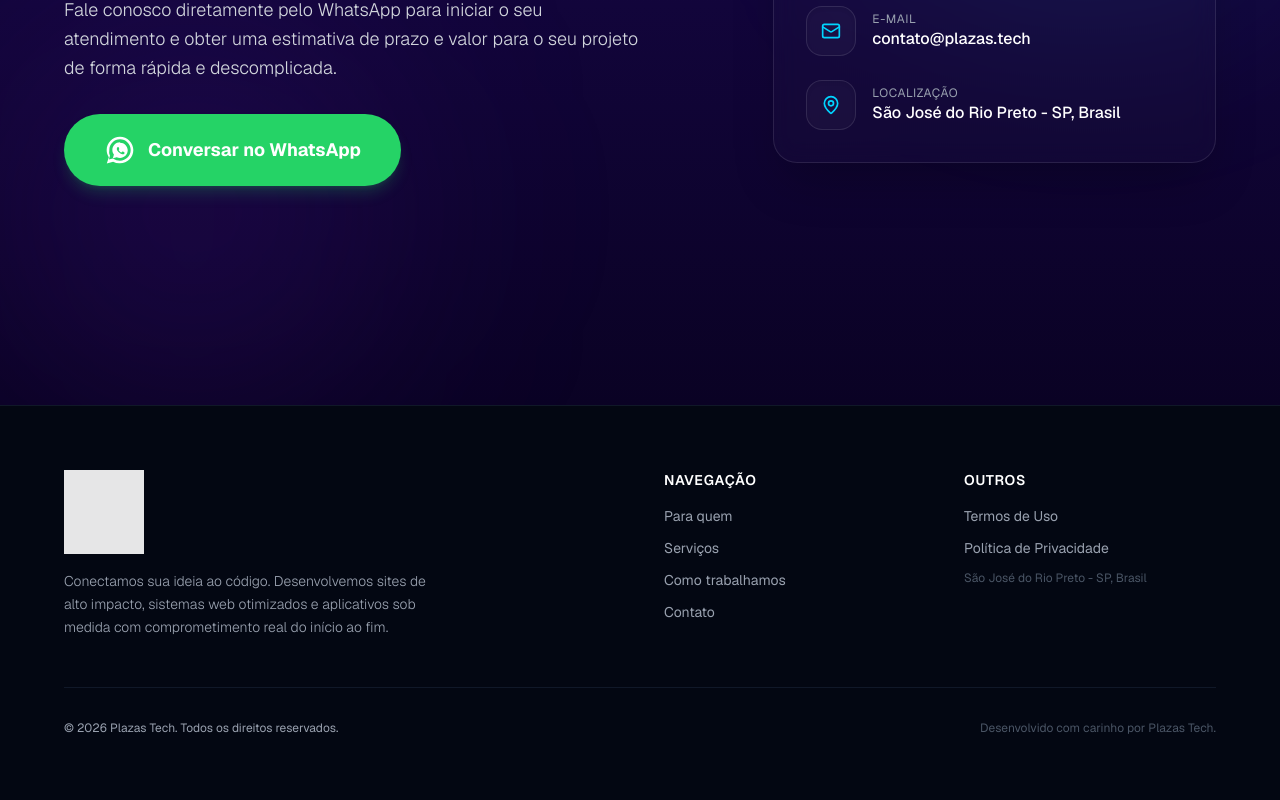
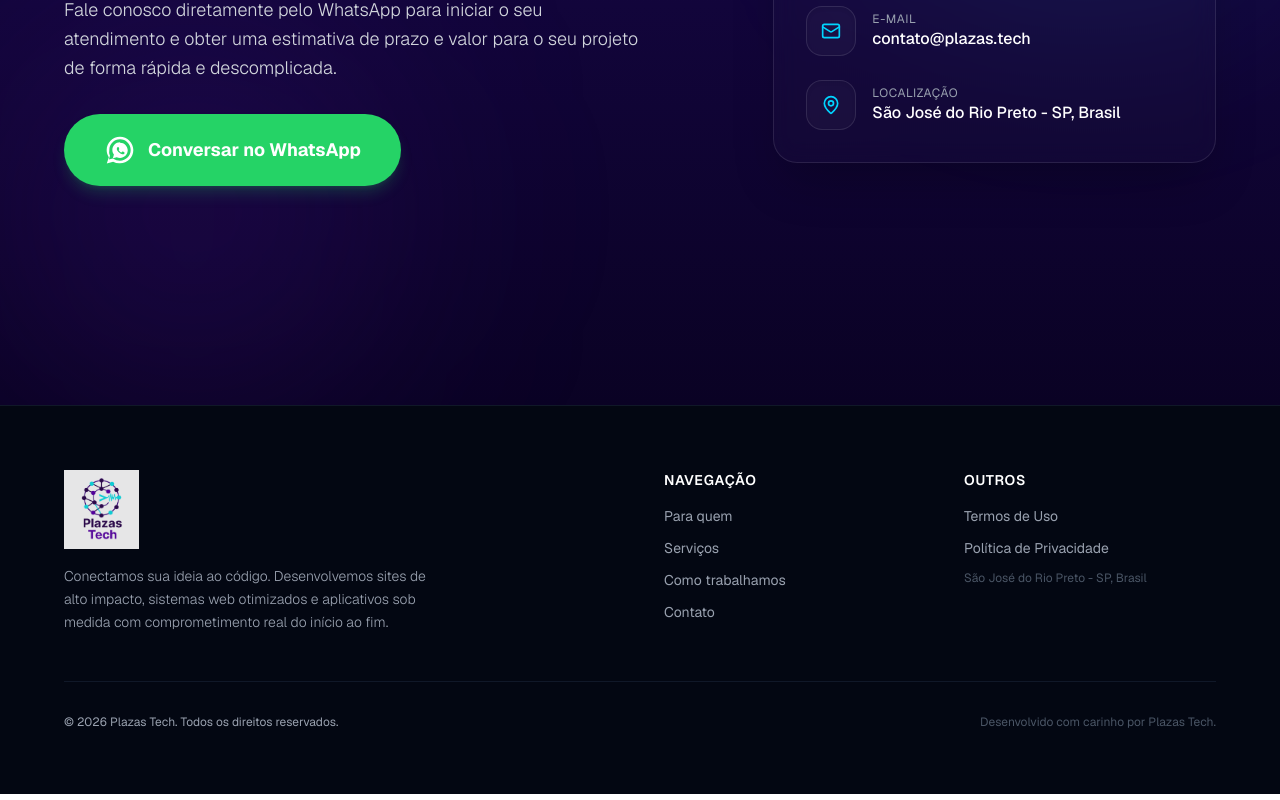
Before and after one commit to gabrielplazas/plazas-tech, a Next.js app: page / in a window 1280 px wide. Shown: the part 3676-4476 px from the top of the page. Built offline with nearby package versions, Linux system fonts and the light colour scheme.

Commit message:
fix: correção logo do footer

```diff
--- a/app/components/Footer.tsx
+++ b/app/components/Footer.tsx
@@ -13,9 +13,9 @@ export default function Footer() {
               <Image
                 src="/logo.png"
                 alt="Plazas Tech Logo"
-                width={80}
-                height={23}
-                className="brightness-0 invert opacity-90 hover:opacity-100 transition-opacity"
+                width={75}
+                height={35}
+                className="opacity-90 hover:opacity-100 transition-opacity"
               />
             </div>
             <p className="text-sm font-light max-w-sm leading-relaxed text-gray-400">
```
